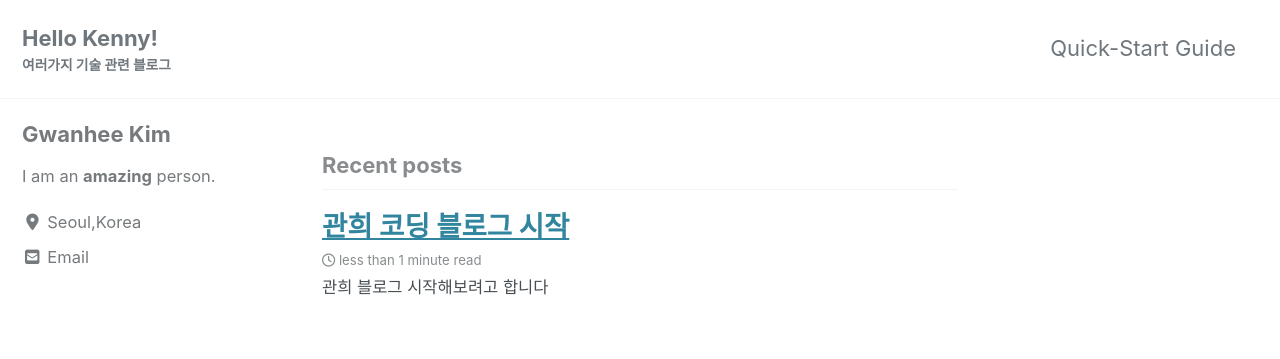
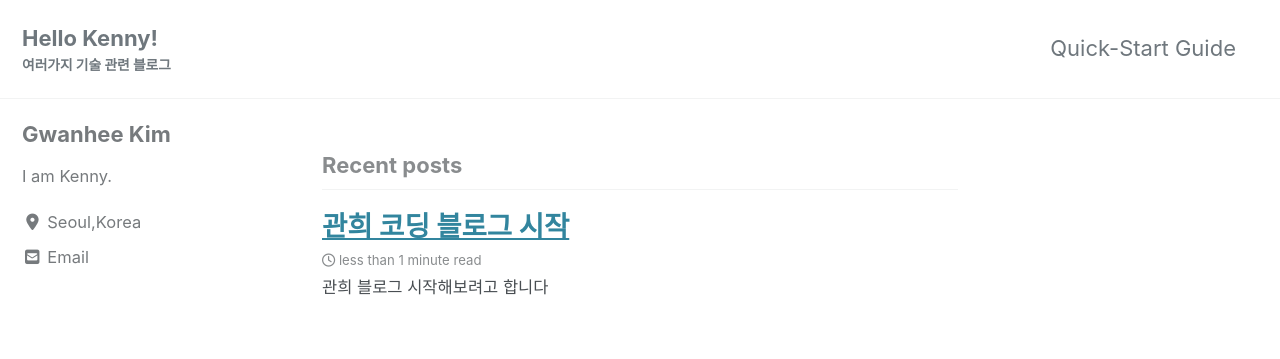
Before and after one commit to kennykim1990/kennykim1990.github.io, a Jekyll site: the page built from index.html, in a window 1280 px wide. Shown: the top 359 px of the page. Built offline with Jekyll 4.4.1, drawn with Linux system fonts in a browser that asks for light colours; cached includes are drawn as plain includes; nearby versions of some CDN libraries; the list of posts is cut into pages by our own code.

Commit message:
config update

```diff
--- a/_config.yml
+++ b/_config.yml
@@ -109,7 +109,7 @@ analytics:
 author:
   name             : "Gwanhee Kim"
   avatar           : # path of avatar image, e.g. "/assets/images/bio-photo.jpg"
-  bio              : "I am an **amazing** person."
+  bio              : "I am Kenny."
   location         : "Seoul,Korea"
   email            : "gwanhee.kim@konantech.com"
   links:
```
